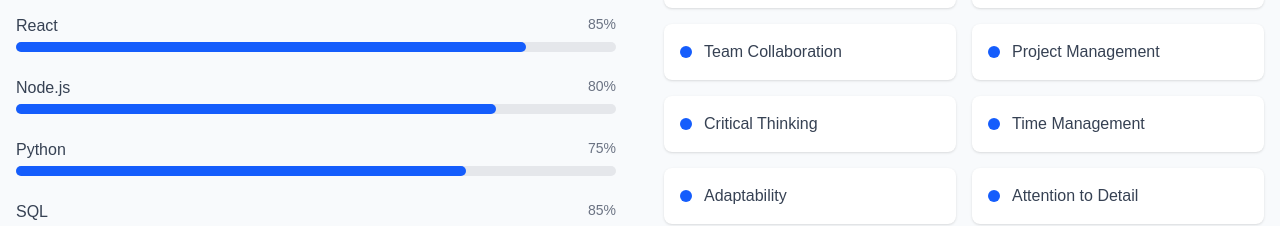
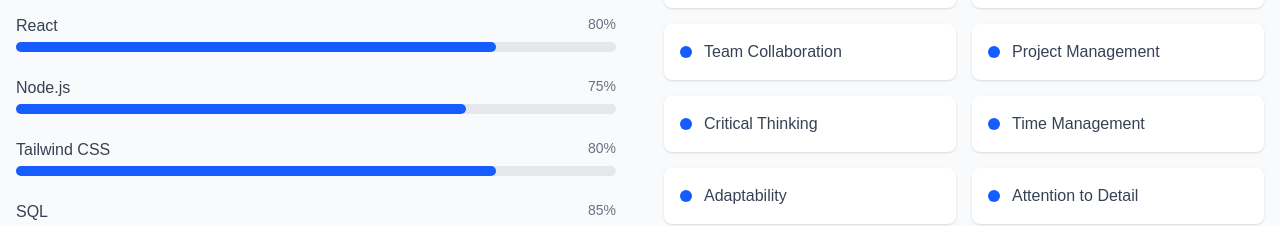
Before and after one commit to Kyenite/web-depot-nextjs, a Next.js app: page / in a window 1280 px wide. Shown: the part 1640-1866 px from the top of the page. Built offline with nearby package versions, Linux system fonts and the light colour scheme.

Commit message:
update v1

```diff
--- a/src/app/components/Skills.tsx
+++ b/src/app/components/Skills.tsx
@@ -5,13 +5,13 @@
     proficiency: 90
   }, {
     name: 'React',
-    proficiency: 85
+    proficiency: 80
   }, {
     name: 'Node.js',
+    proficiency: 75
+  }, {
+    name: 'Tailwind CSS',
     proficiency: 80
-  }, {
-    name: 'Python',
-    proficiency: 75
   }, {
     name: 'SQL',
     proficiency: 85
```
Also changed, not shown: 1 other file (tests, documents, lock files or other folders).
